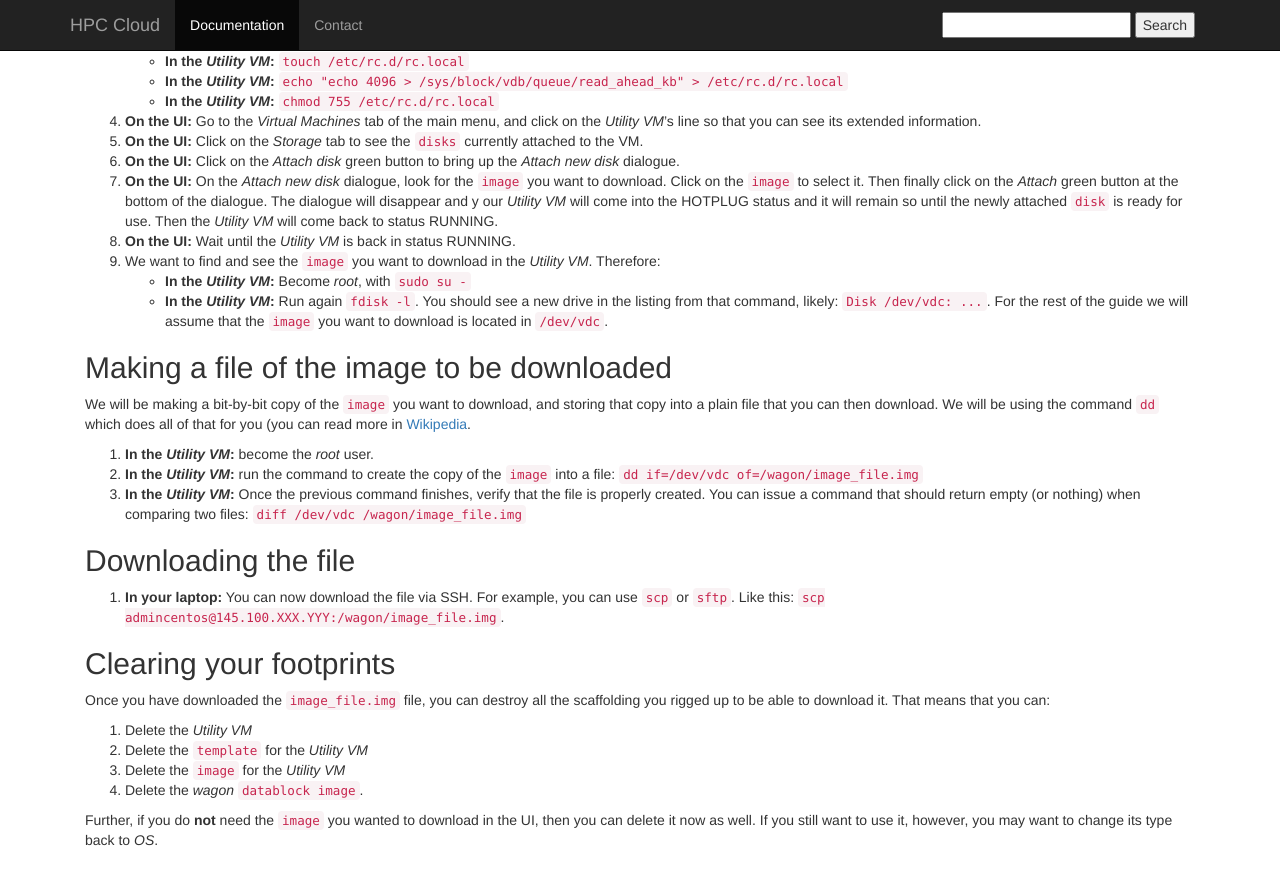
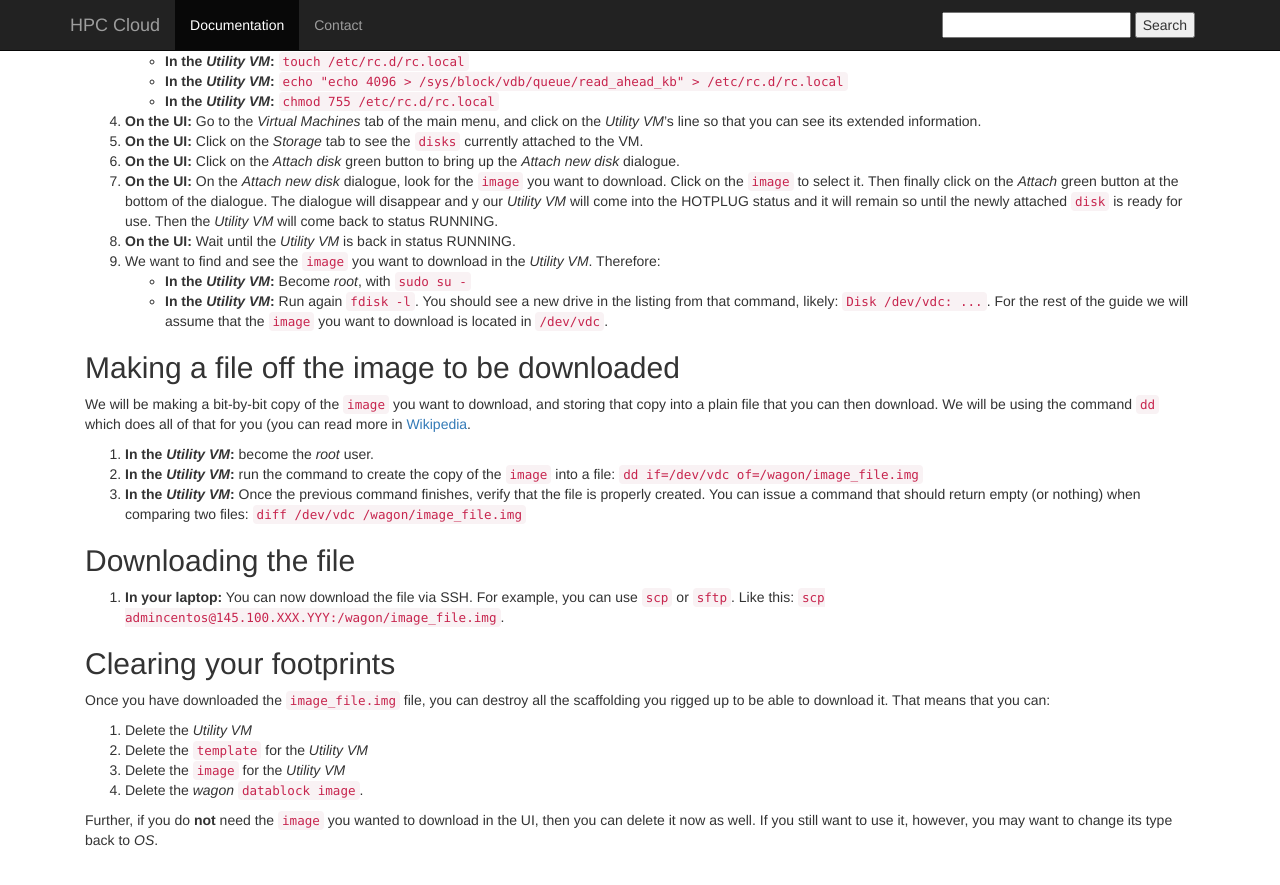
Before and after one commit to sara-nl/clouddocs, a Jekyll site: the page built from image_download.markdown, in a window 1280 px wide and 900 px high, scrolled down 1588 px. Shown: the top 885 px of the window. Built offline with Jekyll 4.4.1, drawn with Linux system fonts in a browser that asks for light colours; nearby versions of some CDN libraries; some of the changed text lies outside the part shown.

Commit message:
Update image_download.markdown

```diff
--- a/image_download.markdown
+++ b/image_download.markdown
@@ -14,7 +14,7 @@
 1. Making sure the `image` you want to download is **not** in use by any VM
 1. Starting a VM **without** using the `image` you want to download (for example, create a new one from the _AppMarket_) Let's call this **Utility VM**
 1. Attaching the `image` you want to download to the **Utility VM**
-1. Making a file out of the `image` you want to download
+1. Making a file off the `image` you want to download
 1. Downloading the file you just created
 1. Clearing your footprints
 
@@ -72,7 +72,7 @@
  * **In the _Utility VM_:** Become _root_, with `sudo su -`
  * **In the _Utility VM_:** Run again `fdisk -l`. You should see a new drive in the listing from that command, likely: `Disk /dev/vdc: ...`. For the rest of the guide we will assume that the `image` you want to download is located in `/dev/vdc`.
 
-## Making a file of the image to be downloaded
+## Making a file off the image to be downloaded
 
 We will be making a bit-by-bit copy of the `image` you want to download, and storing that copy into a plain file that you can then download. We will be using the command `dd` which does all of that for you (you can read more in [Wikipedia](https://en.wikipedia.org/wiki/Dd_(Unix)).
 
```
